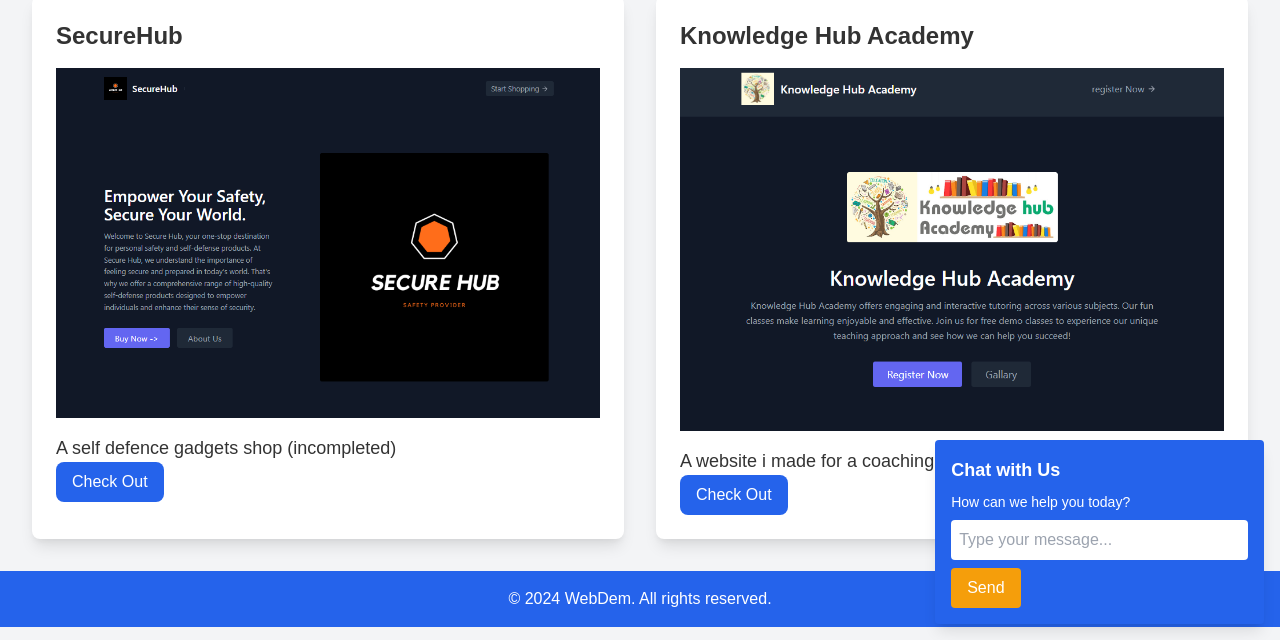
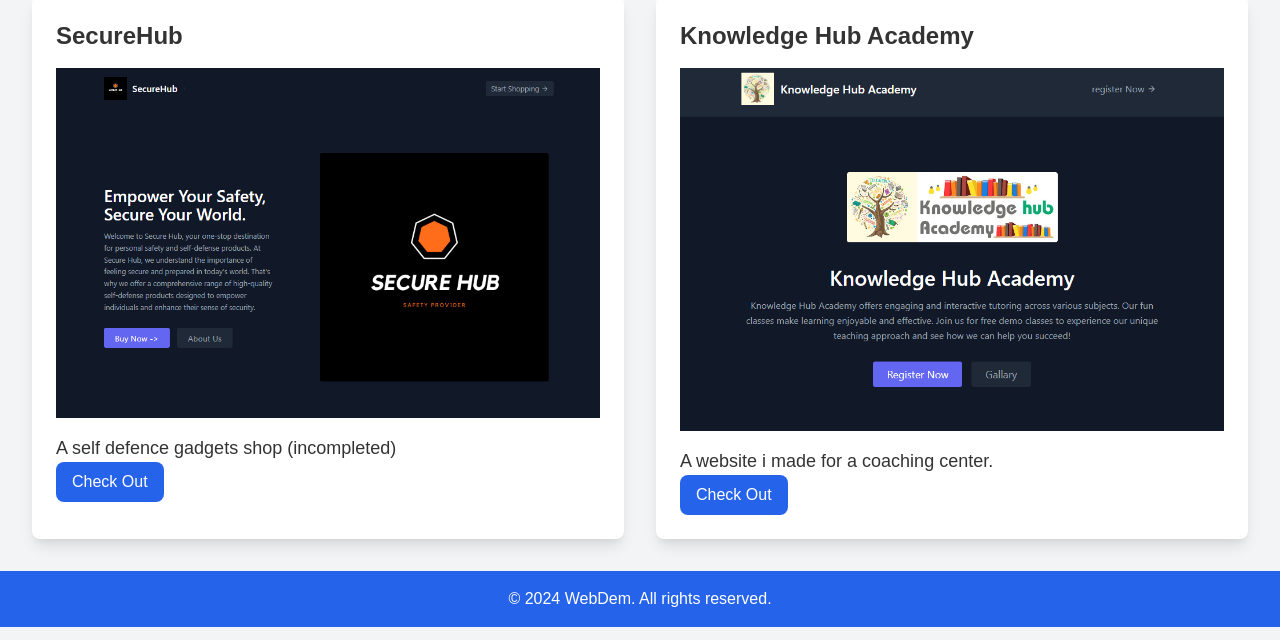
Before and after one commit to dreamisop/portfolio, a plain HTML site: page projects.html in a window 1280 px wide. Shown: the part 160-800 px from the top of the page. Drawn offline with nearby package versions, Linux system fonts and the light colour scheme; a script that the page names is missing.

Commit message:
projects.html

```diff
--- a/projects.html
+++ b/projects.html
@@ -53,14 +53,6 @@
     <footer class="bg-blue-600 text-white text-center p-4 dark:bg-blue-800">
         <p>&copy; 2024 WebDem. All rights reserved.</p>
     </footer>
-    <div id="chatbot" class="fixed bottom-4 right-4 bg-blue-600 text-white p-4 rounded shadow-lg">
-        <h3 class="text-lg font-bold">Chat with Us</h3>
-        <p class="text-sm">How can we help you today?</p>
-        <form id="chat-form" class="mt-2">
-            <input type="text" id="chat-input" class="w-full p-2 rounded" placeholder="Type your message...">
-            <button type="submit" class="bg-yellow-500 text-white px-4 py-2 rounded mt-2 hover:bg-yellow-600">Send</button>
-        </form>
-    </div>
     <script src="scripts.js"></script>
 </body>
 </html>
```
